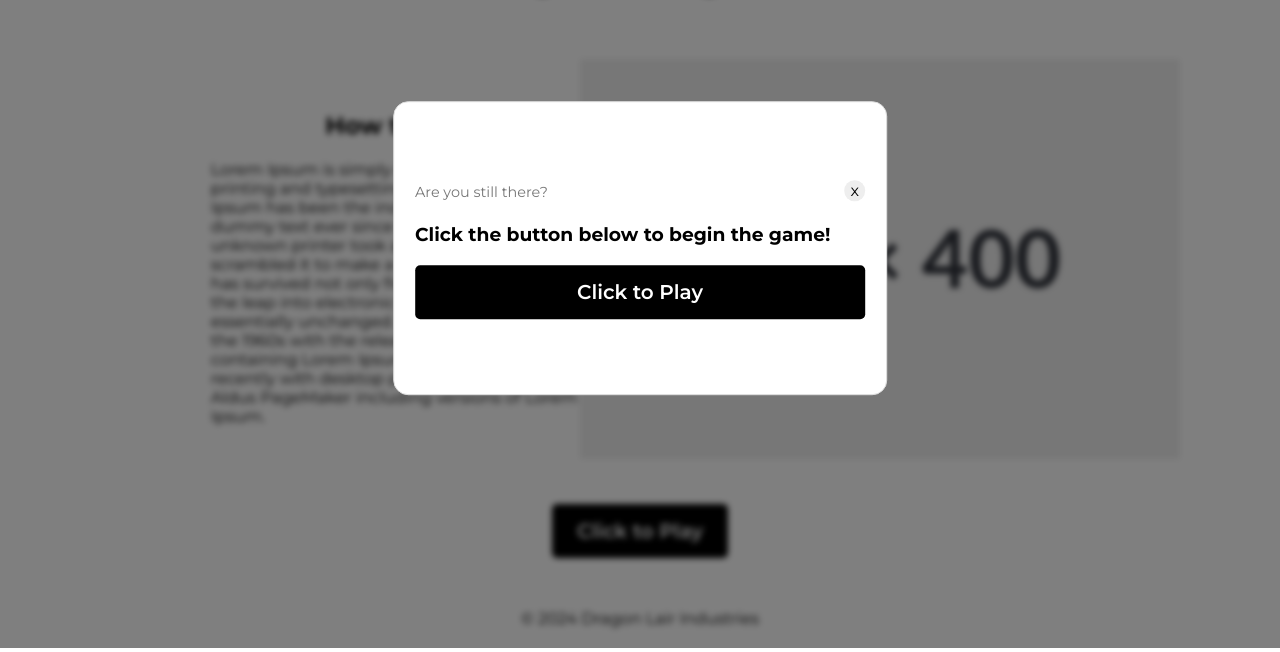
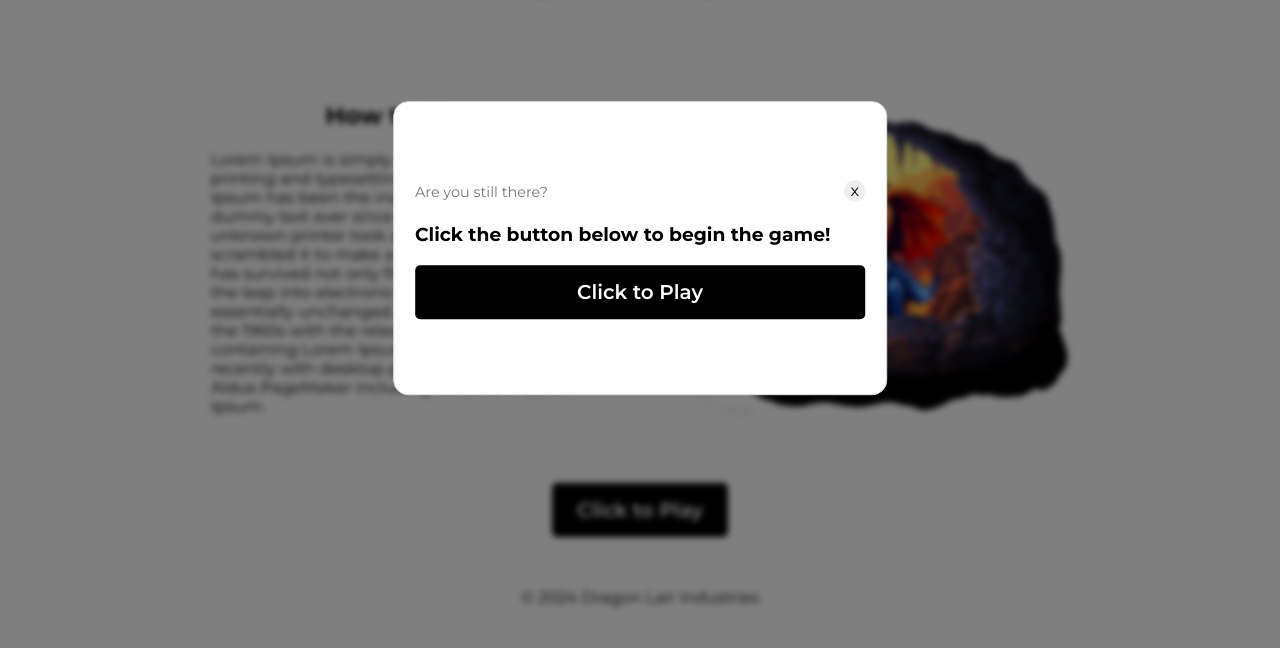
Before and after one commit to dragonlairindustries/pixel-pet, a website: page index.html in a window 1280 px wide. Shown: the part 152-804 px from the top of the page. Drawn offline with Linux system fonts and the light colour scheme.

Commit message:
added dragon/lair visuals to home page, added comments to html and css docs

```diff
--- a/css/home-page.css
+++ b/css/home-page.css
@@ -1,9 +1,11 @@
+/* Header Styling */
 div.h1-header {
     margin: 30px 0;
     display: flex;
     justify-content: center;
 }
 
+/* Main Body Positioning */
 .body-container {
     display: flex;
     justify-content: center;
@@ -17,7 +19,27 @@ article {
     align-items: center;
     justify-content: center;
 }
+/* End Main Body Positioning */
 
+/* Dragon & Lair Visual Styling */
+.dragon-lair {
+    display: flex;
+    justify-content: center;
+    align-content: center;
+}
+
+.dragon-lair img {
+    width: 100%;
+}
+
+.dragon {
+    position: absolute;
+    width: 15%;
+    top: 40%;
+}
+/* End Dragon & Lair Visual Styilng */
+
+/* Styling for Button */
 .button-container {
     margin: 35px 0;
     display: flex;
@@ -37,7 +59,9 @@ button {
   background-color: black;
   border-radius: 5px;
 }
+/* End Button Styiling */
 
+/* Modal & Overlay Styling */
 .overlay {
     display: none;
     position: fixed;
@@ -82,7 +106,6 @@ button {
     margin: 0.4rem 0 0.2rem;
   }
 
-
   .close-btn {
     font-size: 1rem;
     border: none;
@@ -90,3 +113,4 @@ button {
     border-radius: 50%;
     color: black;
   }
+  /* End Modal Styling */
--- a/index.html
+++ b/index.html
@@ -23,22 +23,32 @@
     </nav>
 </header>
 <body>
+    <!-- Main Heading -->
     <div class="h1-header">
         <h1>Dragon Tamagotchi</h1>
     </div>
+
+    <!-- Main Body of Page -->
     <div class="body-container">
         <article>
             <h2>How to Play</h2>
             Lorem Ipsum is simply dummy text of the printing and typesetting industry. Lorem Ipsum has been the industry's standard dummy text ever since the 1500s, when an unknown printer took a galley of type and scrambled it to make a type specimen book. It has survived not only five centuries, but also the leap into electronic typesetting, remaining essentially unchanged. It was popularised in the 1960s with the release of Letraset sheets containing Lorem Ipsum passages, and more recently with desktop publishing software like Aldus PageMaker including versions of Lorem Ipsum.
         </article>
         <article>
-            <img src="/assets/600x400-placeholder.svg">
+            <div class="dragon-lair">
+                <img src="/assets/lairs/cave.png">
+                <div class="dragon">
+                    <img src="/assets/dragons/bluedragon.png">
+                </div>
+            </div>
         </article>
     </div>
     <div class="button-container">
         <button type="button" class="click-to-play" onclick="playGameButton()">Click to Play</button>
     </div>
+    <!-- End Main Body of Page -->
 
+    <!-- Modal HTML -->
     <section id="home-page-modal" class="modal">
         <div class="modal-content">
             <p>Are you still there?</p>
@@ -50,6 +60,7 @@
         <button type="button" class="click-to-play" onclick="playGameButton()">Click to Play</button>
     </section>
     <div class="overlay"></div></div>
+    <!-- End Modal HTML -->
 </body>
 <footer>
     <p>© 2024 Dragon Lair Industries</p>
```
